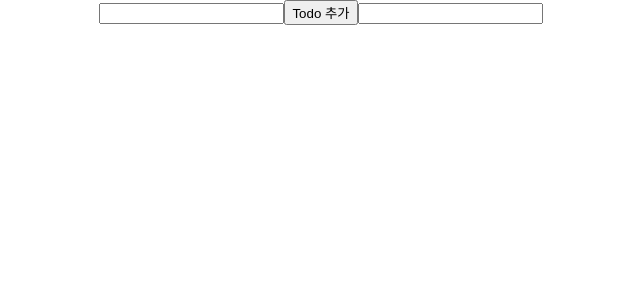
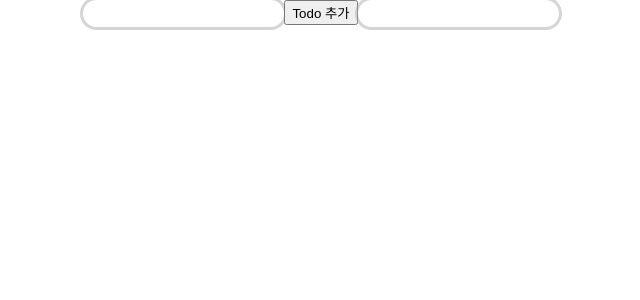
Before and after one commit to minu0210/2023-sdhs-study, a React (Create React App) app in the folder 0522/todo-with-ts/: page / in a window 1280 px wide. Shown: the top 300 px of the page, without its empty margins (319-959 px from the left). Built offline with nearby package versions, Linux system fonts and the light colour scheme.

Commit message:
FEAT: Input component

```diff
--- a/0522/todo-with-ts/src/components/Input/index.tsx
+++ b/0522/todo-with-ts/src/components/Input/index.tsx
@@ -1,43 +1,8 @@
 import { InputHTMLAttributes } from "react";
-// // 1번째 type과 interface 차이
+import * as S from "./styled";
 
-// // 1 - type: 단일 형식, 오브젝트 형식 모두 가능
-// type Color = string; // 단일 형식
-// type MyType = { color: Color /* =string */ }; // 오브젝트 형식
-
-// // 2 - interface: 오브젝트 형식만 가능
-// interface MyInterface { // 오브젝트 형식만 가능
-//     color: string;
-// }
-// const MyData2: MyInterface = { color: "red" };
-
-// 2번째 type과 interface 차이
-// type: |(or) &(and) 연산자를 사용 할 수 있음
-type OpacityData = { opacity: number };
-type MyType = { color: string };
-// | > or => 둘 중 하나만 들어가도 됨
-// & > and => 둘 다 반드시 들어가야 함
-type MyMixType = MyType | OpacityData;
-// MyType 또는 OpacityData
-const data: MyMixType = { color: "red", opacity: 1 };
-
-// interface: 부모 인터페이스로부터 extends(상속)을 사용할 수 있음
-interface MyOpacity {
-    opacity: number;
-}
-interface MyInterface extends MyOpacity {
-    color: string;
-}
-
-const data2: MyInterface = { color: "red", opacity: 1 };
-
-interface InputProps extends InputHTMLAttributes<HTMLInputElement> {
-    color?: string; // (= | undefined);
-}
-
-function Input(props: InputProps) {
-    // props.color = 'red';
-    return <input {...props} />;
+function Input(props: InputHTMLAttributes<HTMLInputElement>) {
+    return <S.Input {...props} />;
 }
 
 export default Input;
--- /dev/null
+++ b/0522/todo-with-ts/src/components/Input/styled.js
@@ -0,0 +1,11 @@
+import styled from "styled-components";
+
+export const Input = styled.input`
+    padding: 6px 12px;
+    border-radius: 20px;
+    border: none;
+    box-shadow: 0 0 0 3px rgba(172, 172, 172, 0.5);
+    &:focus {
+        outline: none;
+    }
+`;
```
